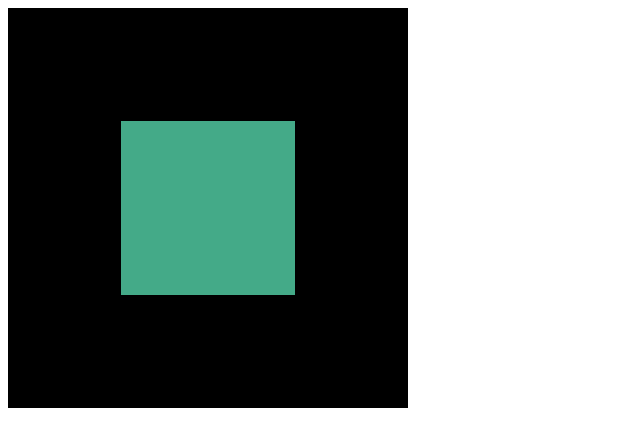
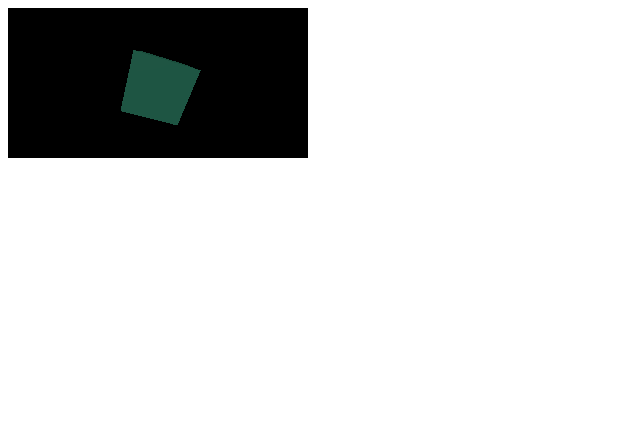
Before and after one commit to Tema1313/learnWebGL, a plain HTML site: page index.html in a window 1280 px wide. Shown: the whole page, without its empty margins (0-640 px from the left). Drawn offline with nearby package versions, Linux system fonts and the light colour scheme.

Commit message:
Вращение куба с тенями

```diff
--- a/index.html
+++ b/index.html
@@ -7,7 +7,7 @@
   <title>Document</title>
 </head>
 <body>
-  <canvas id="c" width="400" height="400"></canvas>
+  <canvas id="c"></canvas>
   <script type="module" src="script.js"></script>
 </body>
 </html>
--- a/script.js
+++ b/script.js
@@ -13,17 +13,33 @@ function main() {
 
   const scene = new THREE.Scene();
 
-  const boxWidth = 2;
+  const boxWidth = 1;
   const boxHeight = 1;
   const boxDepth = 1;
   const geometry = new THREE.BoxGeometry(boxWidth, boxHeight, boxDepth);
 
-  const material = new THREE.MeshBasicMaterial({color: 0x44aa88});  // зеленовато-голубой
+  const material = new THREE.MeshPhongMaterial({color: 0x44aa88});  // Есть световое
 
   const cube = new THREE.Mesh(geometry, material);
   scene.add(cube);
 
-  renderer.render(scene, camera);
+  const color = 0xFFFFFF;
+  const intensity = 1;
+  const light = new THREE.DirectionalLight(color, intensity);
+  light.position.set(-1, 2, 4);
+  scene.add(light);
+
+  function render(time) {
+    time *= 0.001;  // Преобразовать время до секунды
+
+    cube.rotation.x = time;
+    cube.rotation.y = time;
+
+    renderer.render(scene, camera);
+
+    requestAnimationFrame(render);
+  }
+  requestAnimationFrame(render);
 }
 
 main();
```
